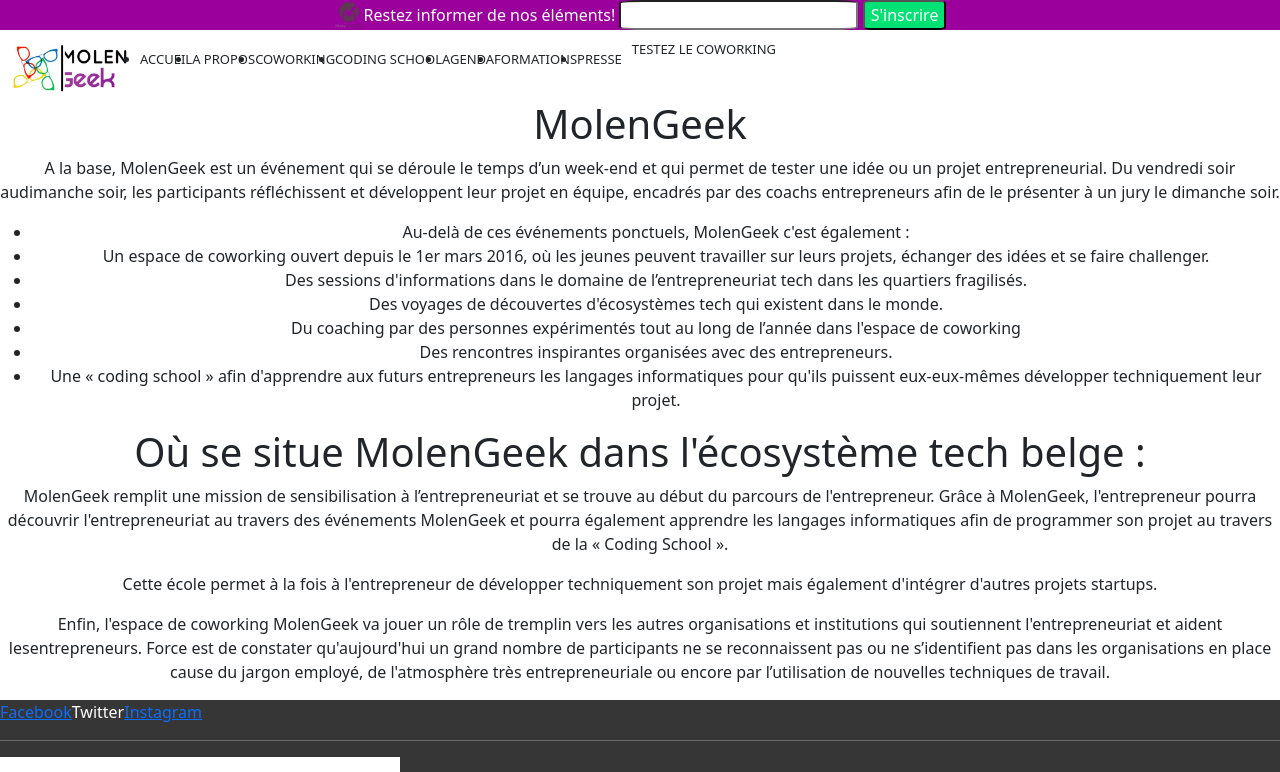
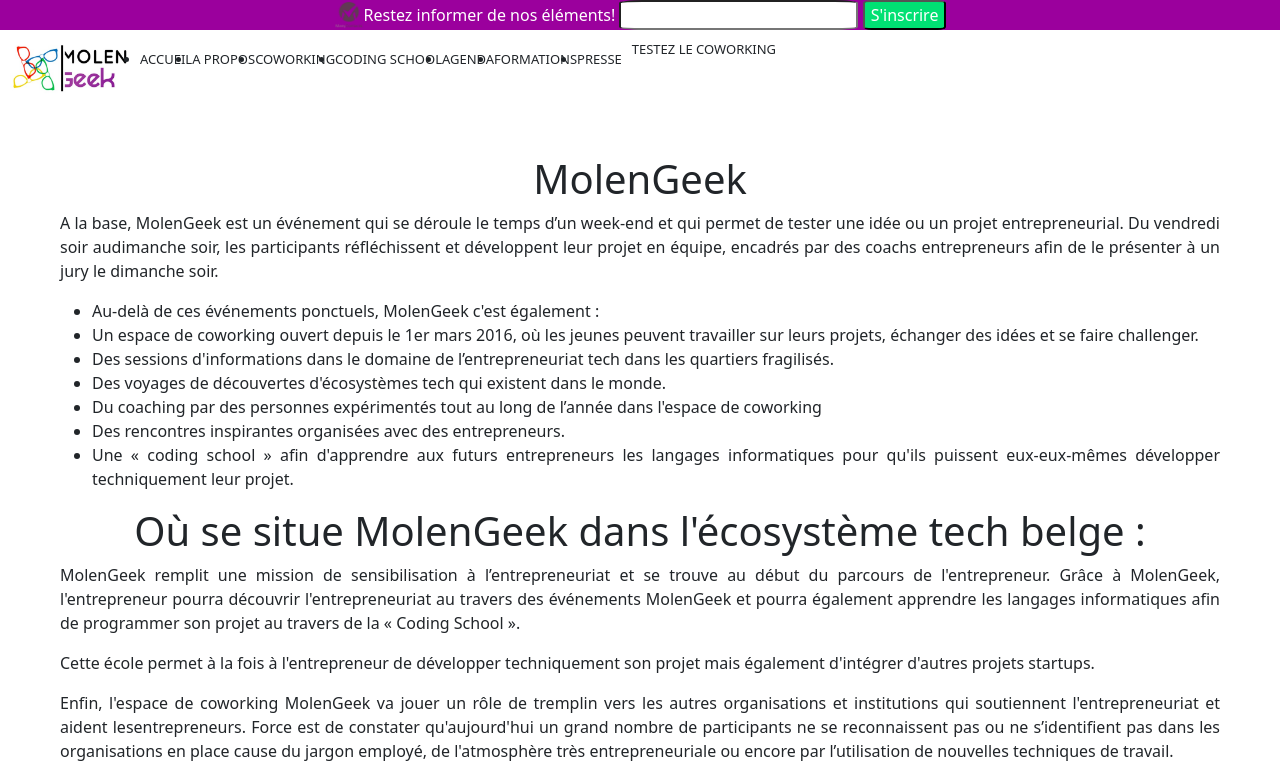
Before and after one commit to lalalandcloud/site-molengeek, a plain HTML site: page index.html in a window 1280 px wide. Shown: the top 772 px of the page. Drawn offline with nearby package versions, Linux system fonts and the light colour scheme.

Commit message:
CSS texte contenu

```diff
--- a/style/style.css
+++ b/style/style.css
@@ -52,7 +52,14 @@ section:nth-of-type(2){
 #contenu{
     justify-content: center;
     align-items: center;
+    text-align: justify;
+    text-justify: inter-word;
+    margin: 60px;
+}
+h1{
     text-align: center;
+    margin: 20px;
 }
 #liste2{
+
 }
```
